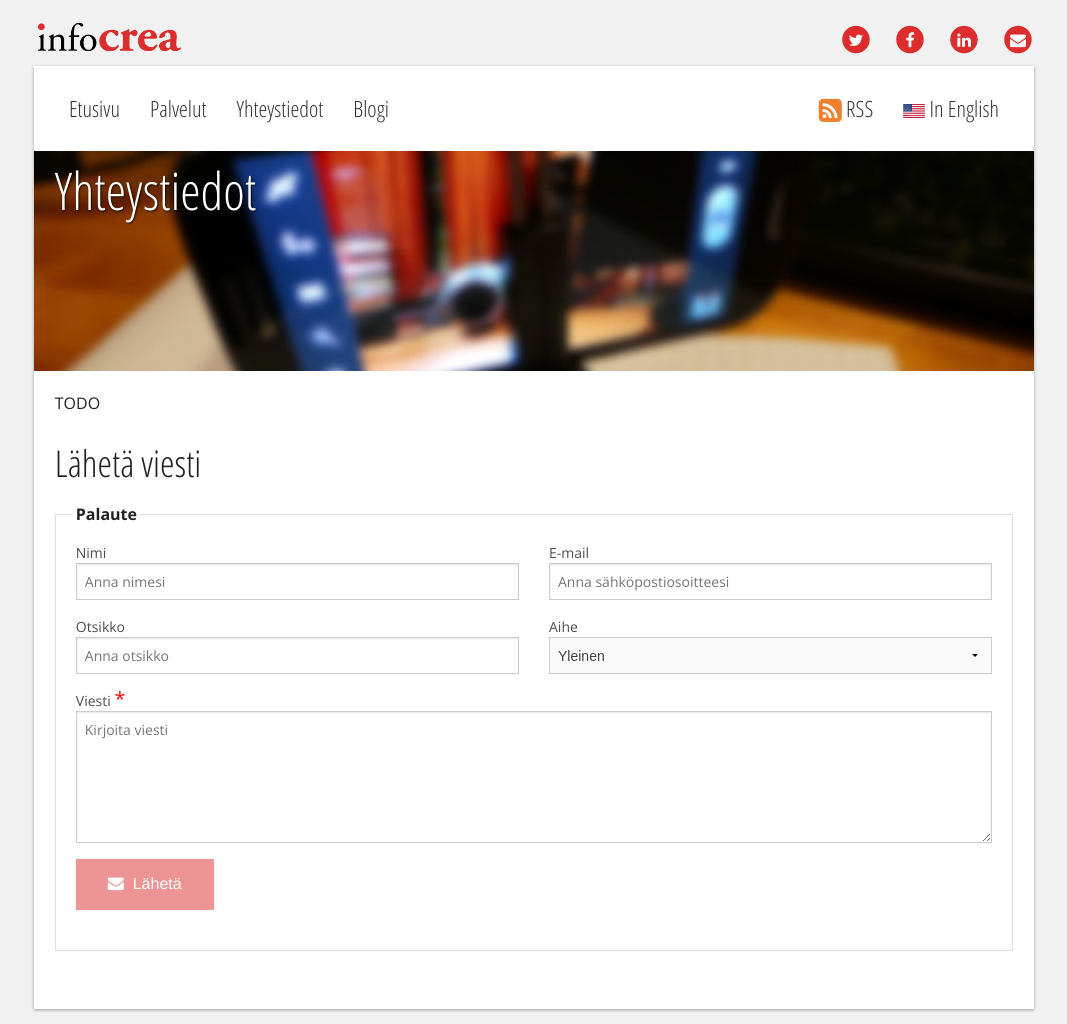
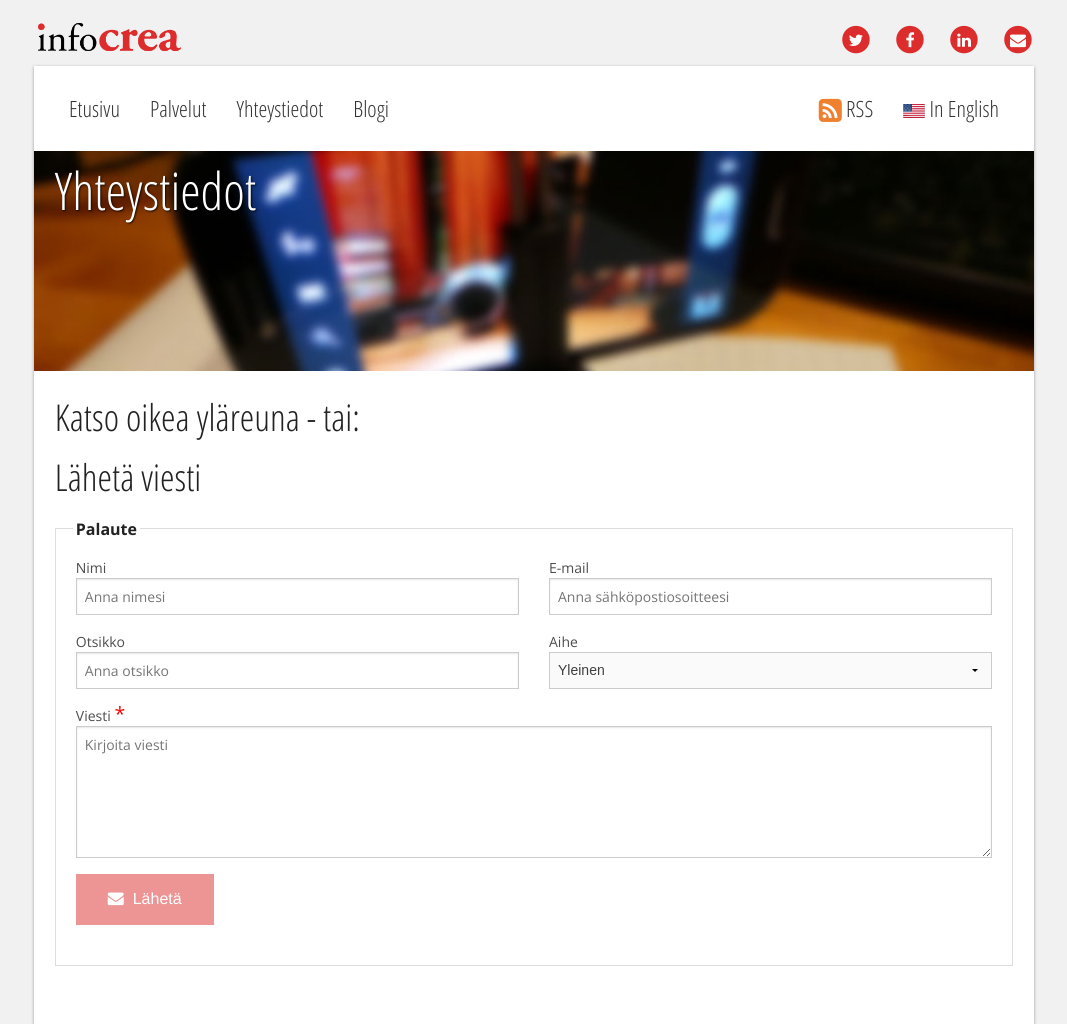
Before and after one commit to Pyppe/infocrea.fi, a Jekyll site: the page built from yhteystiedot.html, in a window 1280 px wide. Shown: the whole page, without its empty margins (106-1173 px from the left). Built offline with Jekyll 4.4.1, drawn with Linux system fonts in a browser that asks for light colours; nearby versions of some CDN libraries.

Commit message:
Yhteystietojen pientä tuunailua

```diff
--- a/yhteystiedot.html
+++ b/yhteystiedot.html
@@ -6,7 +6,7 @@ title: "Yhteystiedot"
 js: feedback.js
 ---
 
-<p>TODO</p>
+<h2>Katso oikea yläreuna - tai:</h2>
 
 <h2>Lähetä viesti</h2>
 {% include palauteForm.html %}
```
